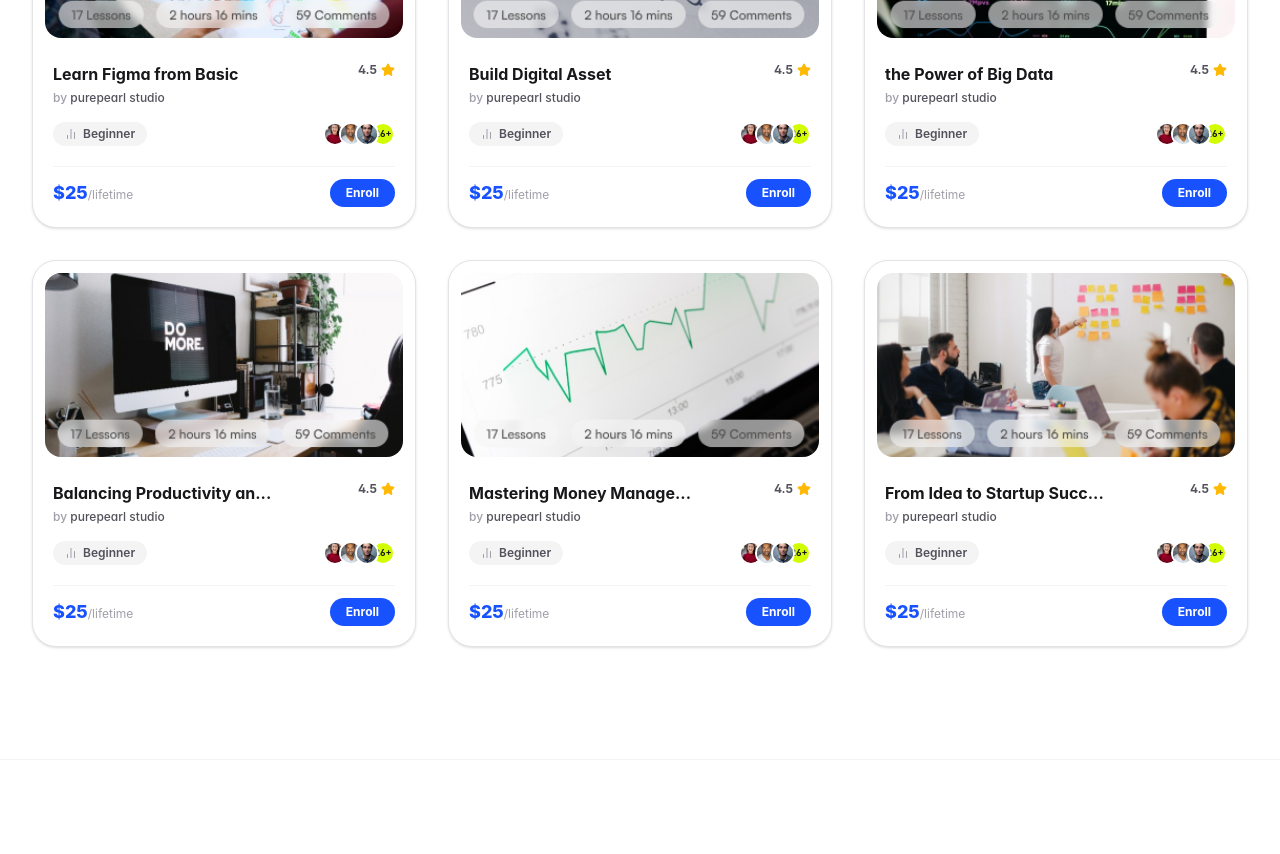
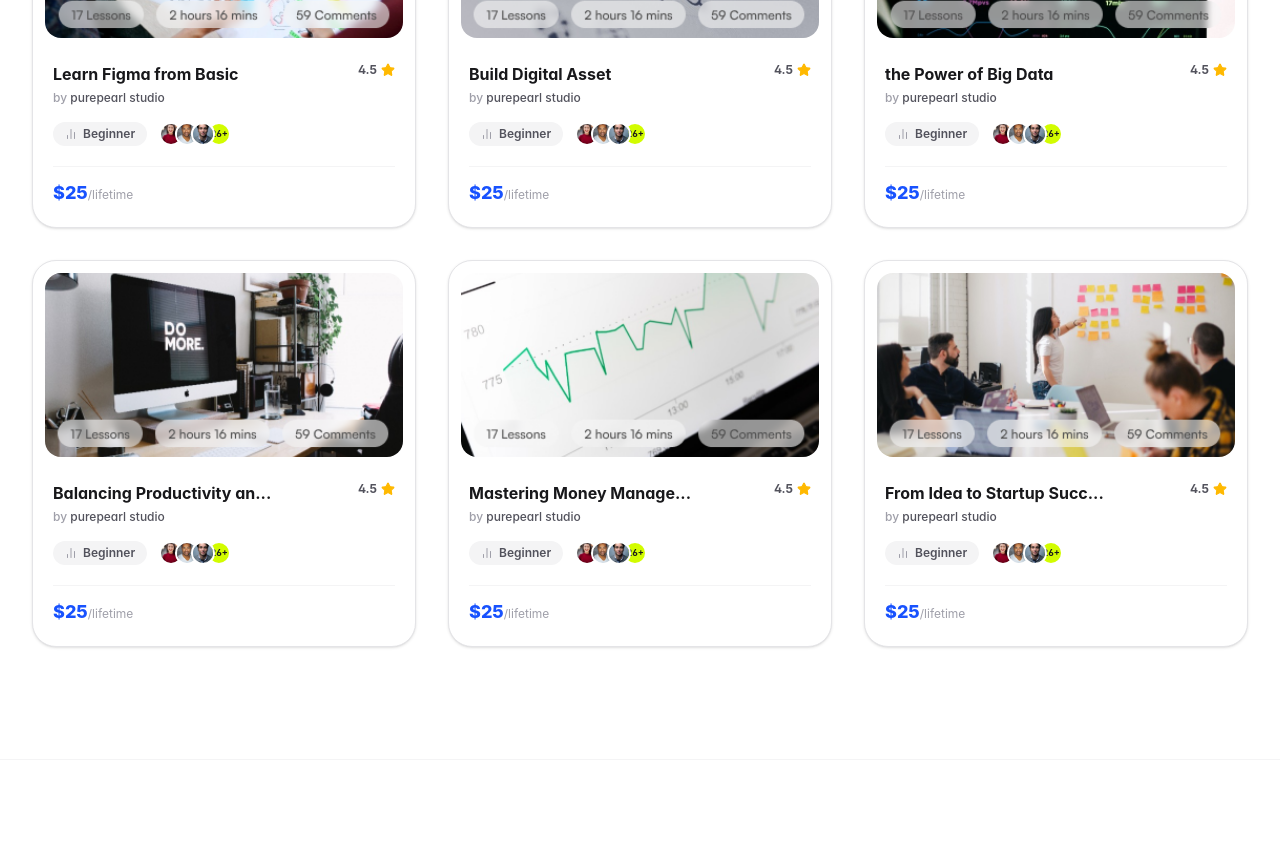
Before and after one commit to ridwanul-basit/ByteSpace-New, a Next.js app: page / in a window 1280 px wide. Shown: the part 1740-2594 px from the top of the page. Built offline with nearby package versions, Linux system fonts and the light colour scheme; a web font is replaced by a local one.

Commit message:
feat(fixed : course card)

```diff
--- a/src/app/courses/page.tsx
+++ b/src/app/courses/page.tsx
@@ -111,8 +111,7 @@ export default function CoursesPage() {
               <button
                 key={cat}
                 onClick={() => setSelectedCategory(cat)}
-                className={`shrink-0 rounded-full px-4 py-2 text-xs font-bold border transition cursor-pointer ${
-                  selectedCategory === cat
+                className={`shrink-0 rounded-full px-4 py-2 text-xs font-bold border transition cursor-pointer ${selectedCategory === cat
                   ? "bg-[#1852fe] text-white border-[#1852fe]"
                   : "bg-white text-zinc-700 border-zinc-200 hover:border-[#1852fe] hover:text-[#1852fe]"
                   }`}
@@ -161,7 +160,7 @@ export default function CoursesPage() {
                     </p>
 
                     {/* Level Badge + Enrolled Avatars */}
-                    <div className="mt-4 flex items-center justify-between">
+                    <div className="mt-4 flex items-center gap-3 ">
                       <span className="inline-flex items-center gap-1.5 rounded-full bg-zinc-100 px-3 py-1 text-xs font-semibold text-zinc-600">
                         <BarChart2 className="w-3 h-3 text-zinc-400" />
                         {course.level}
@@ -194,9 +193,9 @@ export default function CoursesPage() {
                       <span className="text-xs text-zinc-400">/lifetime</span>
                     </div>
 
-                    <span className="rounded-full bg-[#1852fe] group-hover:bg-[#1242d4] px-4 py-1.5 text-xs font-bold text-white transition-colors">
+                    {/* <span className="rounded-full bg-[#1852fe] group-hover:bg-[#1242d4] px-4 py-1.5 text-xs font-bold text-white transition-colors">
                       Enroll
-                    </span>
+                    </span> */}
                   </div>
                 </div>
               </Link>
@@ -216,8 +215,7 @@ export default function CoursesPage() {
               <button
                 key={p}
                 onClick={() => setCurrentPage(p)}
-                className={`h-9 w-9 rounded-full text-sm font-bold transition cursor-pointer ${
-                  currentPage === p
+                className={`h-9 w-9 rounded-full text-sm font-bold transition cursor-pointer ${currentPage === p
                   ? "bg-[#1852fe] text-white"
                   : "text-zinc-600 hover:bg-zinc-100"
                   }`}
--- a/src/app/creators/page.tsx
+++ b/src/app/creators/page.tsx
@@ -170,11 +170,10 @@ export default function CreatorProfilePage() {
 
                 <button
                   onClick={handleFollowToggle}
-                  className={`rounded-full px-8 py-2.5 text-sm font-bold shadow-md transition-all duration-200 cursor-pointer ${
-                    isFollowing
-                      ? "bg-white text-zinc-900 hover:bg-zinc-100 flex items-center gap-1.5"
-                      : "bg-[#d2fc00] text-black hover:scale-105 hover:brightness-105"
-                  }`}
+                  className={`rounded-full px-8 py-2.5 text-sm font-bold shadow-md transition-all duration-200 cursor-pointer ${isFollowing
+                    ? "bg-white text-zinc-900 hover:bg-zinc-100 flex items-center gap-1.5"
+                    : "bg-[#d2fc00] text-black hover:scale-105 hover:brightness-105"
+                    }`}
                 >
                   {isFollowing ? (
                     <>
@@ -261,7 +260,7 @@ export default function CreatorProfilePage() {
                     </p>
 
                     {/* Level Badge + Enrolled Avatars */}
-                    <div className="mt-4 flex items-center justify-between">
+                    <div className="mt-4 flex items-center gap-3">
                       <span className="inline-flex items-center gap-1.5 rounded-full bg-zinc-100 px-3 py-1 text-xs font-semibold text-zinc-600">
                         <BarChart2 className="w-3 h-3 text-zinc-400" />
                         {course.level}
@@ -294,12 +293,12 @@ export default function CreatorProfilePage() {
                       <span className="text-xs text-zinc-400">/lifetime</span>
                     </div>
 
-                    <Link
+                    {/* <Link
                       href={`/courses/${course.slug}`}
                       className="rounded-full bg-[#1852fe] hover:bg-[#1242d4] px-4 py-1.5 text-xs font-bold text-white transition-colors"
                     >
                       Enroll
-                    </Link>
+                    </Link> */}
                   </div>
                 </div>
               </div>
--- a/src/components/sections/CourseCatalog.tsx
+++ b/src/components/sections/CourseCatalog.tsx
@@ -110,7 +110,7 @@ export const CourseCatalog: React.FC<CourseCatalogProps> = ({ searchQuery = "" }
                   </p>
 
                   {/* Level Badge + Enrolled Avatars */}
-                  <div className="mt-4 flex items-center justify-between">
+                  <div className="mt-4 flex items-center gap-3 ">
                     <span className="inline-flex items-center gap-1.5 rounded-full bg-zinc-100 px-3 py-1 text-xs font-semibold text-zinc-600">
                       <BarChart2 className="w-3 h-3 text-zinc-400" />
                       {course.level}
@@ -143,12 +143,12 @@ export const CourseCatalog: React.FC<CourseCatalogProps> = ({ searchQuery = "" }
                     <span className="text-xs text-zinc-400">/lifetime</span>
                   </div>
 
-                  <Link
+                  {/* <Link
                     href={`/courses/${course.id === "course-1" ? "learn-figma-from-basic" : course.id === "course-2" ? "build-digital-asset" : course.id === "course-3" ? "the-power-of-big-data" : course.id === "course-4" ? "balancing-productivity" : course.id === "course-5" ? "mastering-money-management" : "from-idea-to-startup"}`}
                     className="rounded-full bg-[#1852fe] hover:bg-[#1242d4] px-4 py-1.5 text-xs font-bold text-white transition-colors"
                   >
                     Enroll
-                  </Link>
+                  </Link> */}
                 </div>
               </div>
             </div>
```
Lines whose indentation alone changed are shown as unchanged.
